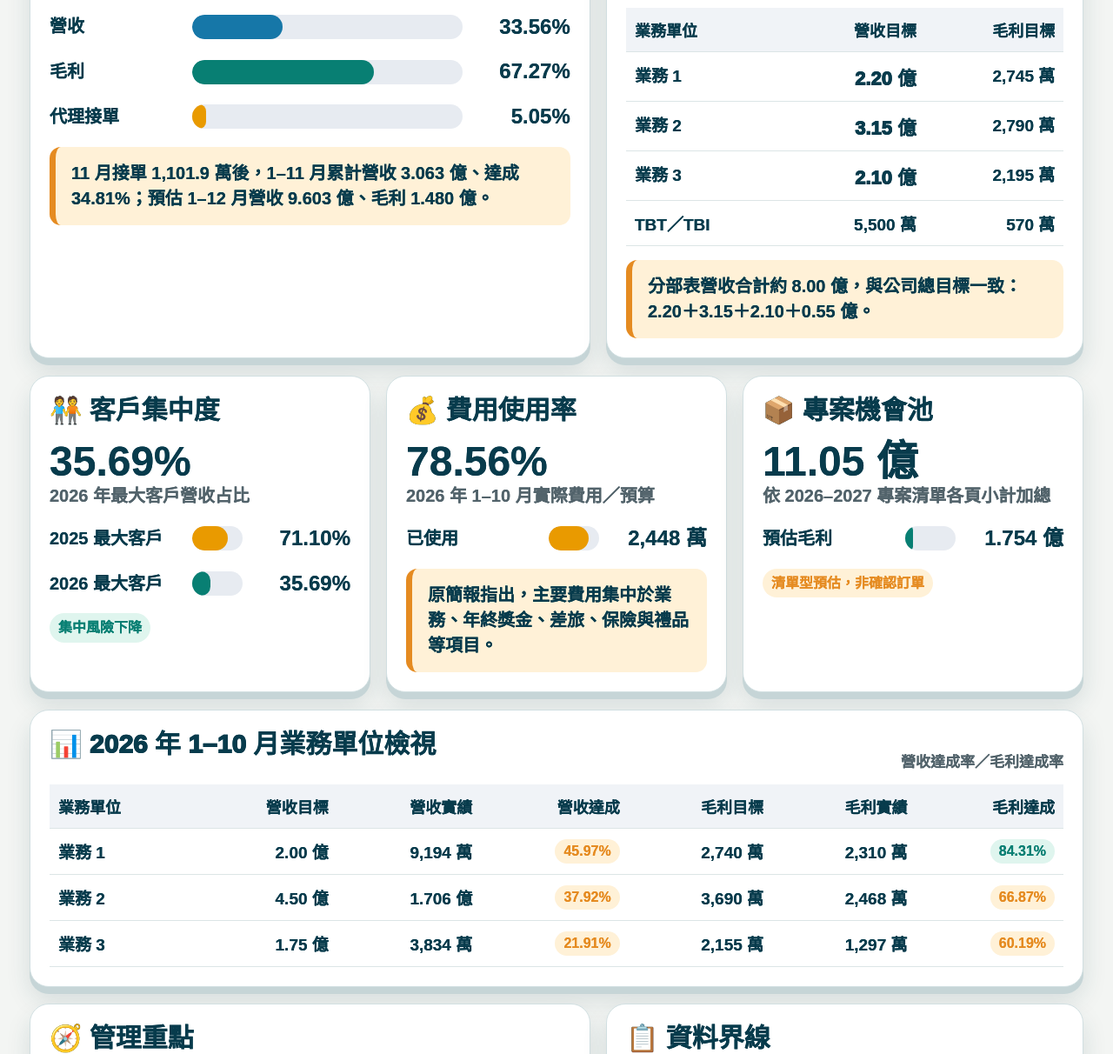
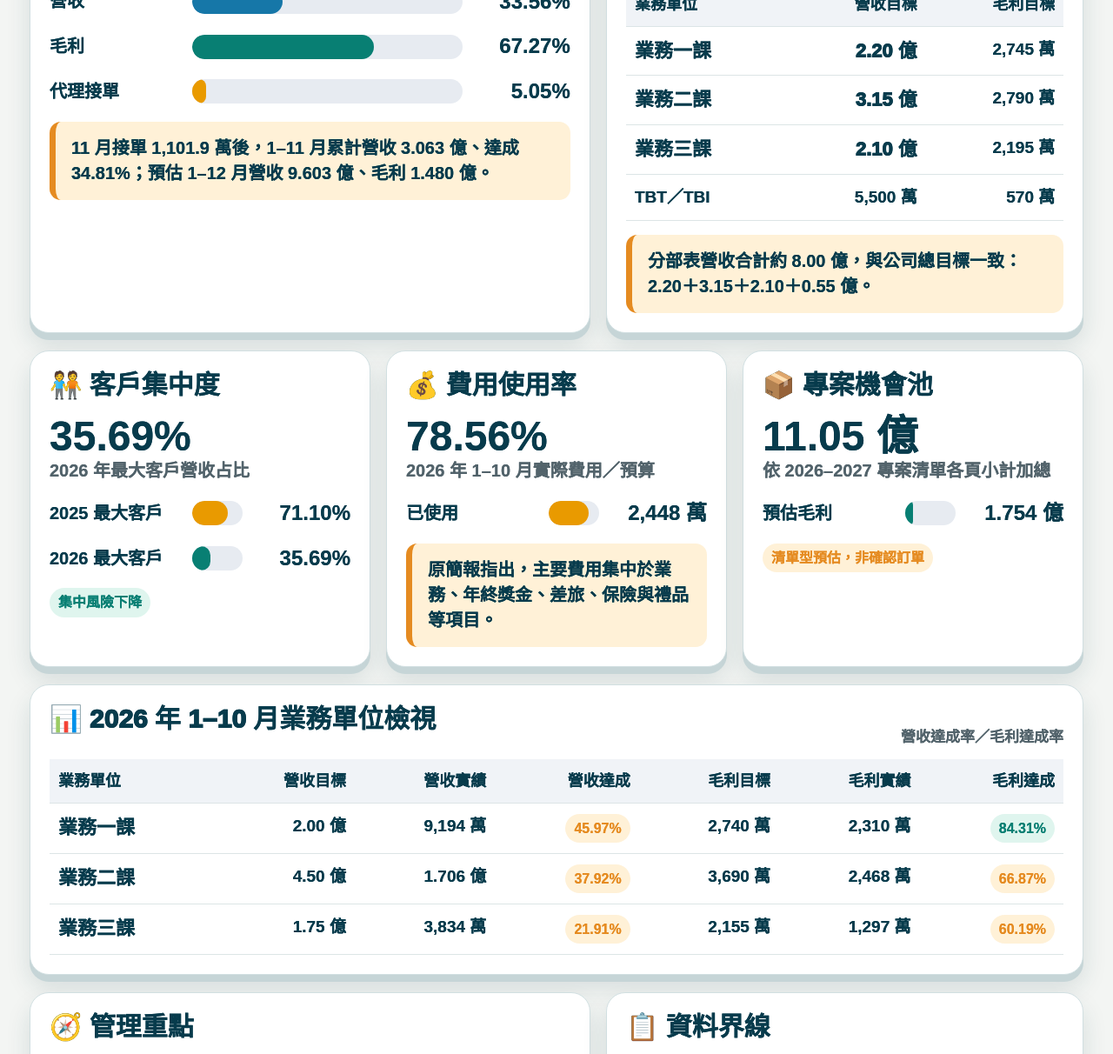
Before and after one commit to jack41349319/jack41349319.github.io, a plain HTML site: page dashboard.html in a window 1280 px wide. Shown: the part 728-1940 px from the top of the page at 87% size. Drawn offline with Linux system fonts and the light colour scheme.

Commit message:
Update business unit names

```diff
--- a/dashboard.html
+++ b/dashboard.html
@@ -1,4 +1,4 @@
-業務一課業務一課業務二課業務二課業務三課業務三課<!doctype html>
+<!doctype html>
 <html lang="zh-Hant">
 <head>
 <meta charset="utf-8">
@@ -64,9 +64,9 @@
     <div class="card">
       <div class="section-title"><h2>🎯 2027 目標配置</h2><small>依原簡報分部表</small></div>
       <table><thead><tr><th>業務單位</th><th>營收目標</th><th>毛利目標</th></tr></thead><tbody>
-        <tr><td>業務 1</td><td><strong>2.20 億</strong></td><td>2,745 萬</td></tr>
-        <tr><td>業務 2</td><td><strong>3.15 億</strong></td><td>2,790 萬</td></tr>
-        <tr><td>業務 3</td><td><strong>2.10 億</strong></td><td>2,195 萬</td></tr>
+        <tr><td><strong>業務一課</strong></td><td><strong>2.20 億</strong></td><td>2,745 萬</td></tr>
+        <tr><td><strong>業務二課</strong></td><td><strong>3.15 億</strong></td><td>2,790 萬</td></tr>
+        <tr><td><strong>業務三課</strong></td><td><strong>2.10 億</strong></td><td>2,195 萬</td></tr>
         <tr><td>TBT／TBI</td><td>5,500 萬</td><td>570 萬</td></tr>
       </tbody></table>
       <div class="callout">分部表營收合計約 8.00 億，與公司總目標一致：2.20＋3.15＋2.10＋0.55 億。</div>
@@ -82,9 +82,9 @@
   <section id="business" class="card section">
     <div class="section-title"><h2>2026 年 1–10 月業務單位檢視</h2><small>營收達成率／毛利達成率</small></div>
     <table><thead><tr><th>業務單位</th><th>營收目標</th><th>營收實績</th><th>營收達成</th><th>毛利目標</th><th>毛利實績</th><th>毛利達成</th></tr></thead><tbody>
-      <tr><td>業務 1</td><td>2.00 億</td><td>9,194 萬</td><td><span class="tag warn">45.97%</span></td><td>2,740 萬</td><td>2,310 萬</td><td><span class="tag ok">84.31%</span></td></tr>
-      <tr><td>業務 2</td><td>4.50 億</td><td>1.706 億</td><td><span class="tag warn">37.92%</span></td><td>3,690 萬</td><td>2,468 萬</td><td><span class="tag warn">66.87%</span></td></tr>
-      <tr><td>業務 3</td><td>1.75 億</td><td>3,834 萬</td><td><span class="tag warn">21.91%</span></td><td>2,155 萬</td><td>1,297 萬</td><td><span class="tag warn">60.19%</span></td></tr>
+      <tr><td><strong>業務一課</strong></td><td>2.00 億</td><td>9,194 萬</td><td><span class="tag warn">45.97%</span></td><td>2,740 萬</td><td>2,310 萬</td><td><span class="tag ok">84.31%</span></td></tr>
+      <tr><td><strong>業務二課</strong></td><td>4.50 億</td><td>1.706 億</td><td><span class="tag warn">37.92%</span></td><td>3,690 萬</td><td>2,468 萬</td><td><span class="tag warn">66.87%</span></td></tr>
+      <tr><td><strong>業務三課</strong></td><td>1.75 億</td><td>3,834 萬</td><td><span class="tag warn">21.91%</span></td><td>2,155 萬</td><td>1,297 萬</td><td><span class="tag warn">60.19%</span></td></tr>
     </tbody></table>
   </section>
 
```
